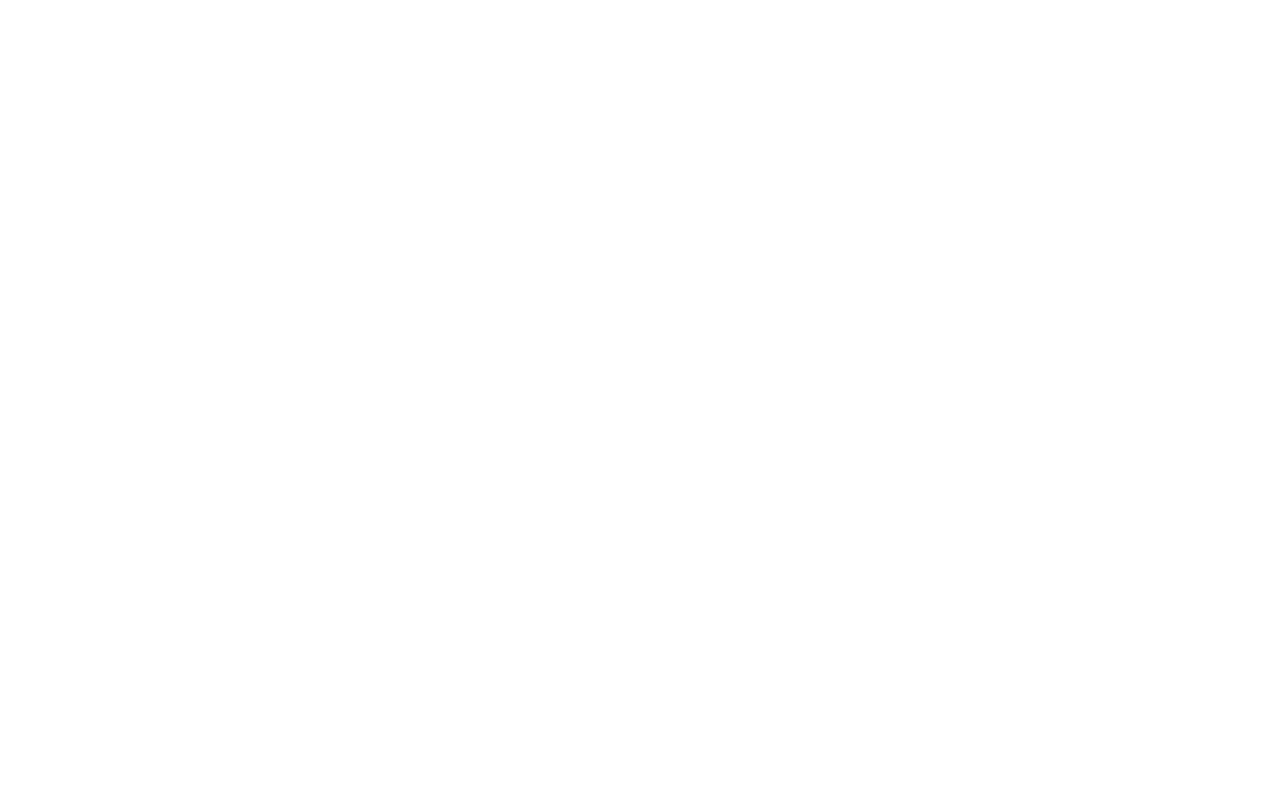
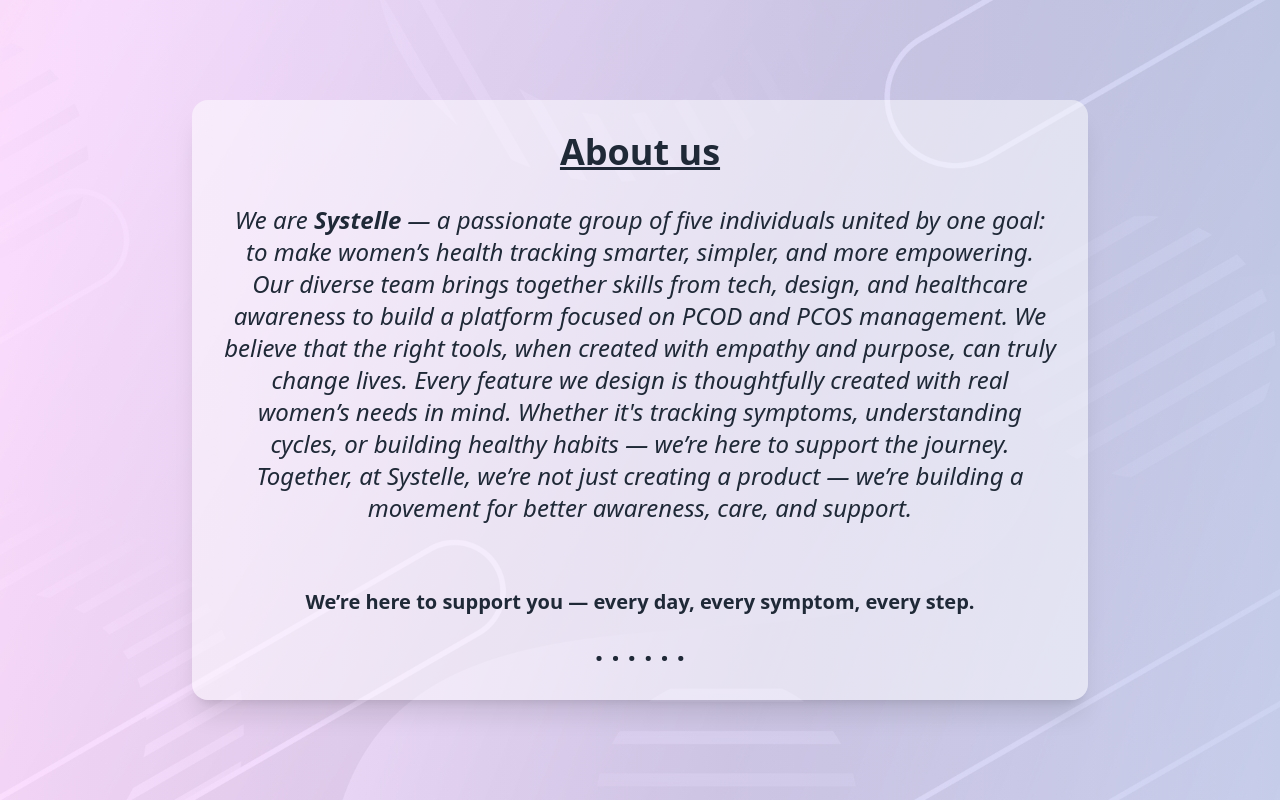
Before and after one commit to Kasib00786/Systelle, a React (Vite) app in the folder frontend/: page /LandingAboutus in a window 1280 px wide. Before the commit this address had no page. Built offline with nearby package versions, Linux system fonts and the light colour scheme; the HTML template or start-up script is replaced by a standard one.

Commit message:
Landing About Uploaded

```diff
--- a/frontend/src/App.jsx
+++ b/frontend/src/App.jsx
@@ -18,6 +18,7 @@
 import PeriodPain from "./component/PeriodPain";
 import CrampRelief from "./component/CrampRelief";
 import Food from "./component/Food";
+import LandingAboutUs from "./component/LandingAboutUs";
 
 const App=()=>{
   return <><BrowserRouter>
@@ -39,6 +40,7 @@
       <Route path="/PeriodPain" element={<PeriodPain />} />
       <Route path="/CrampRelief" element={<CrampRelief />} />
       <Route path="/Food" element={<Food />} />
+      <Route path="/LandingAboutus" element={<LandingAboutUs/>}/>
     </Routes>
     </BrowserRouter>
     </>
--- /dev/null
+++ b/frontend/src/component/LandingAboutUs.jsx
@@ -0,0 +1,27 @@
+import React, { useState } from 'react';
+import Menu from './Menu';
+import { Link } from 'react-router-dom';
+
+const inactive = 'hover:bg-indigo-50 hover:shadow-lg rounded-full pr-5 pl-5 max-h-10 my-auto hover:scale-105 transition delay-100 duration-200 ease-in-out';
+
+const AboutUs = () => {
+  const [open, setOpen] = useState(false);
+
+  return (
+    <div className='bg-[url(/base2.jpg)] bg-cover bg-center bg-fixed min-h-screen flex items-center justify-center py-10'>
+      <div className="bg-white/50 rounded-2xl max-w-[70%] mx-auto p-8 shadow-xl text-center text-gray-800">
+        <h2 className="text-4xl font-bold underline mb-6">About us</h2>
+        <p className="text-2xl text-center italic mt-8">
+          We are <strong>Systelle</strong> — a passionate group of five individuals united by one goal: to make women’s health tracking smarter, simpler, and more empowering.
+          Our diverse team brings together skills from tech, design, and healthcare awareness to build a platform focused on PCOD and PCOS management. We believe that the right tools, when created with empathy and purpose, can truly change lives.
+          Every feature we design is thoughtfully created with real women’s needs in mind. Whether it's tracking symptoms, understanding cycles, or building healthy habits — we’re here to support the journey.
+          Together, at Systelle, we’re not just creating a product — we’re building a movement for better awareness, care, and support.
+        </p>
+        <h3 className="text-xl font-semibold text-gray-800 pt-16">We’re here to support you — every day, every symptom, every step.</h3>
+        <p className="text-3xl font-bold mt-4">. . . . . .</p>
+      </div>
+    </div>
+  );
+};
+
+export default AboutUs;
--- a/frontend/src/component/LandingPage.jsx
+++ b/frontend/src/component/LandingPage.jsx
@@ -23,7 +23,7 @@
         {/* Right: Navigation Links */}
         <div className="flex space-x-6 font-medium">
           <Link to="/home" className={inactive}>Home</Link>
-          <Link to="/aboutus" className={inactive}>About</Link>
+          <Link to="/LandingAboutUs" className={inactive}>About</Link>
           <Link
             to="/login"
             className="bg-violet-500 text-white px-6 py-2 rounded-full shadow hover:scale-105 transition"
```
